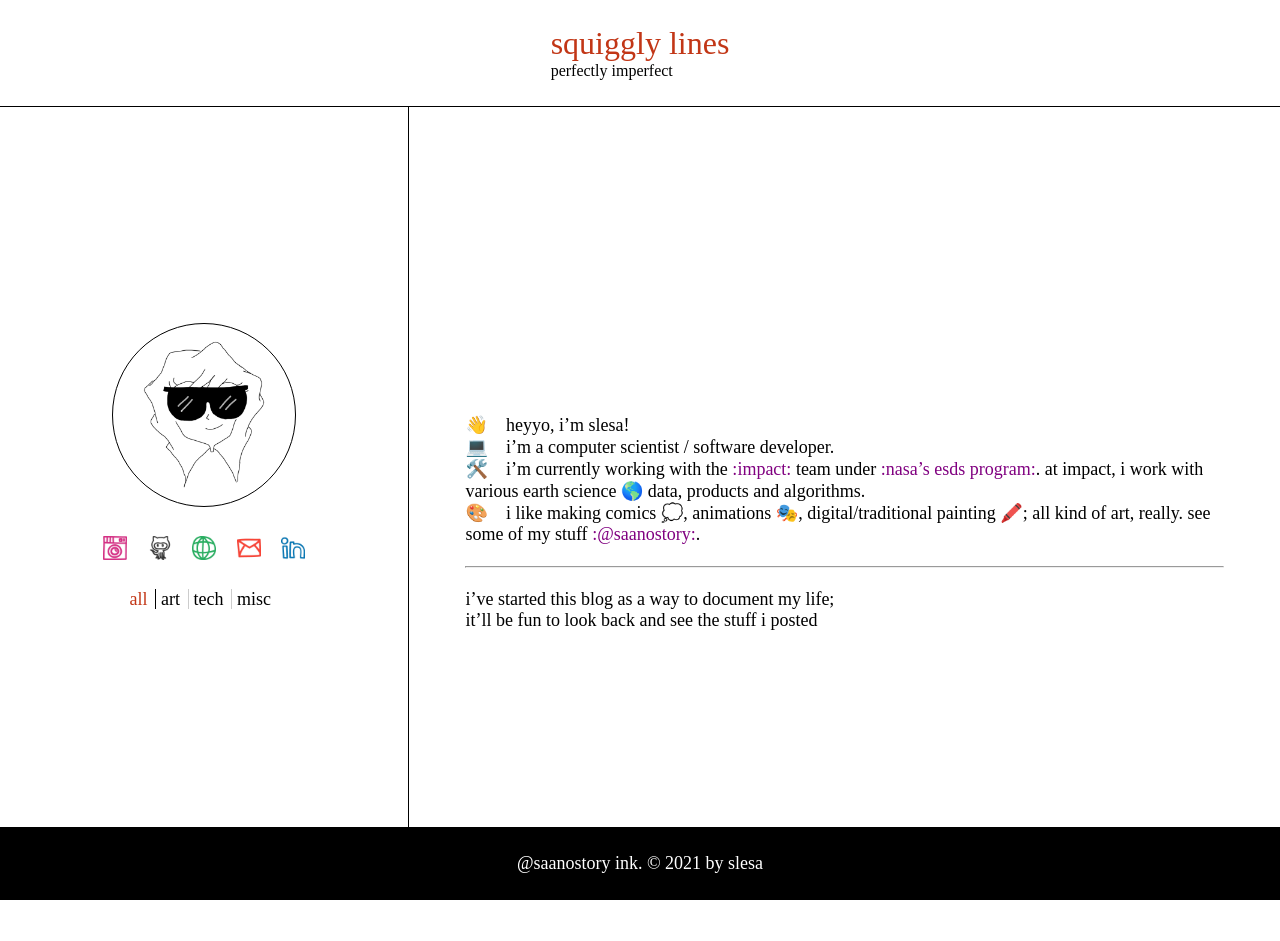
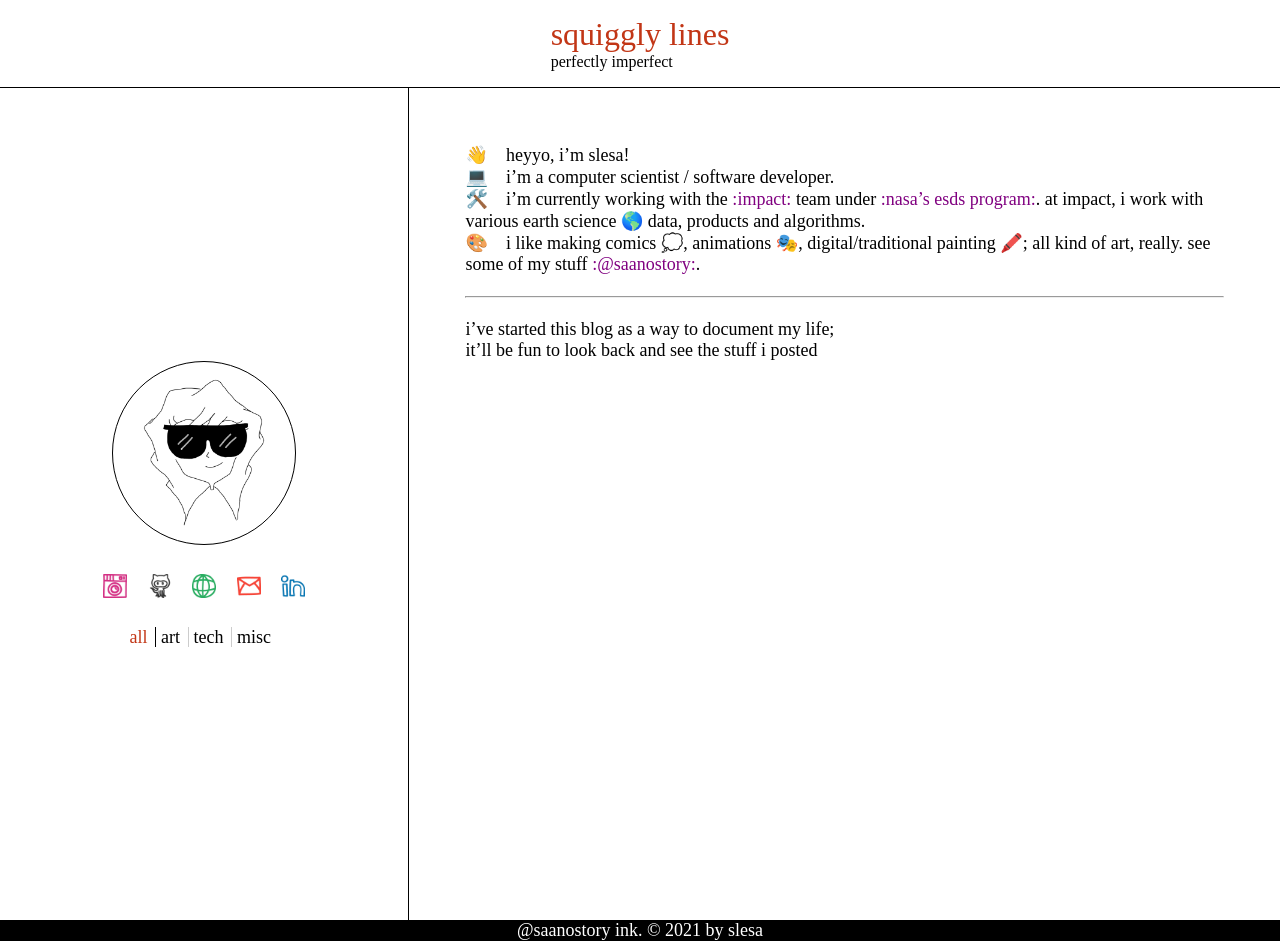
Before and after one commit to slesaad/squiggly-lines, a Jekyll site: the page built from index.md, in a window 1280 px wide. Built offline with Jekyll 4.4.1, drawn with Linux system fonts in a browser that asks for light colours; some web fonts are replaced.

Commit message:
Update style

```diff
--- a/_sass/style.scss
+++ b/_sass/style.scss
@@ -43,7 +43,7 @@ header {
 }
 
 .main {
-    height: 80vh;
+    height: 100%;
 
     display: flex;
     flex-direction: row;
@@ -121,6 +121,12 @@ header {
 
         padding: 56px;
 
+        .content {
+            height: 100%;
+            display: flex;
+            flex-direction: column;
+        }
+
 
         a {
             color: purple;
@@ -134,7 +140,6 @@ header {
 footer {
     color: white;
     background-color: black;
-    height: 10vh;
 }
 
 a {
```
